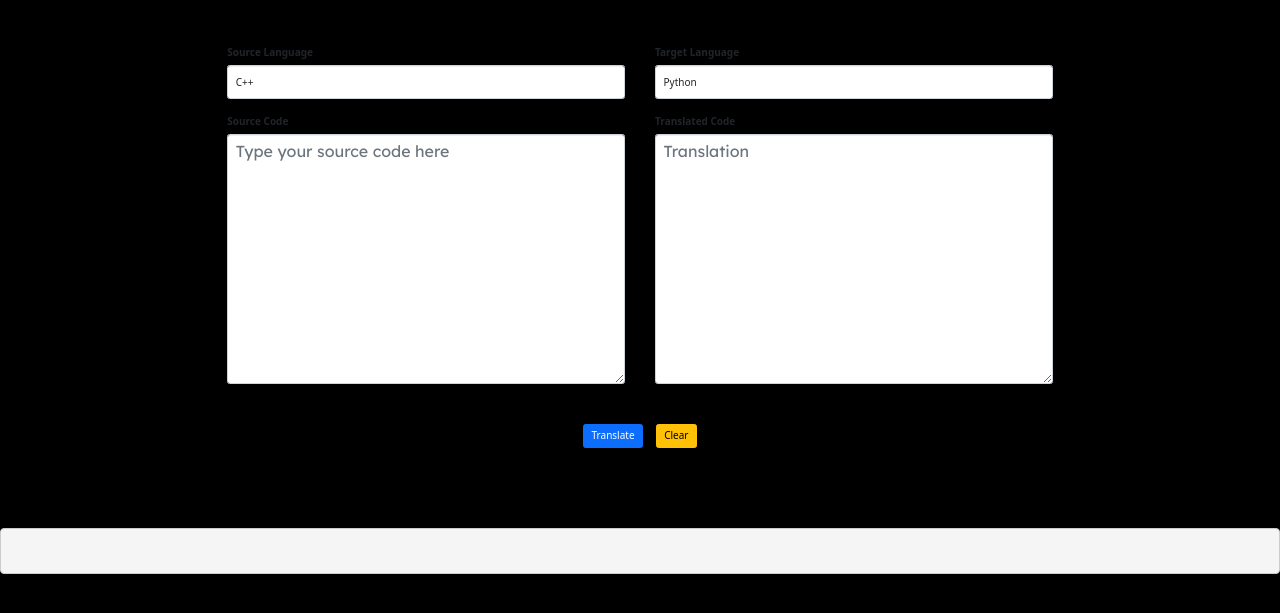
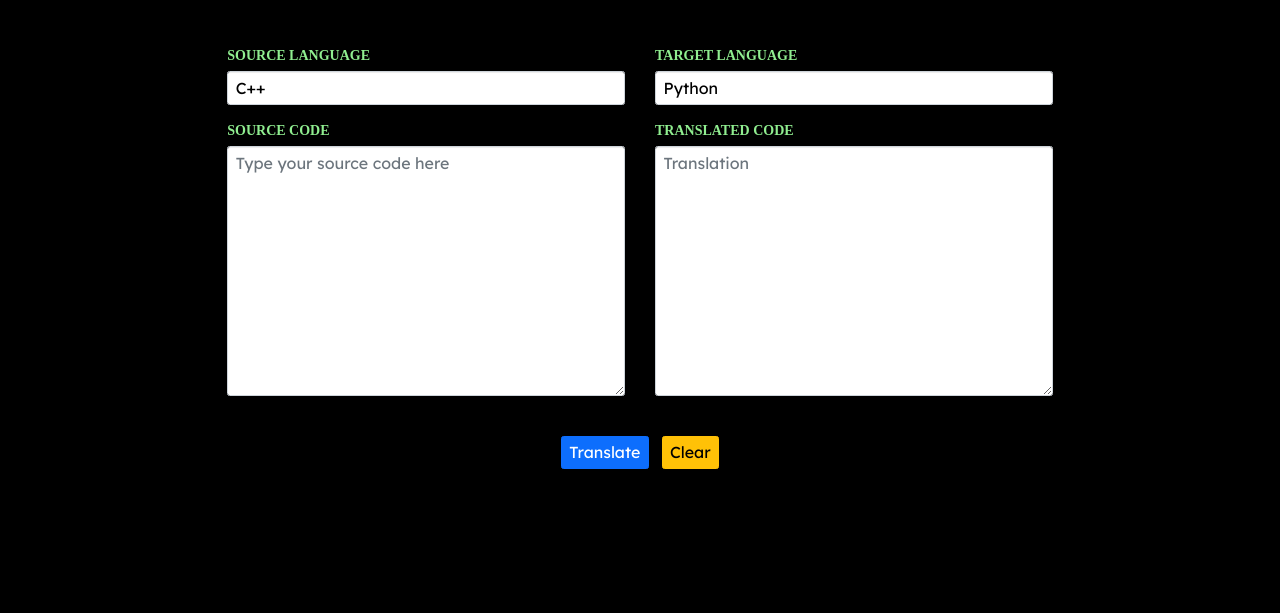
Before and after one commit to anirudhlakkaraju/code2code, a Django app: page /home in a window 1280 px wide. Shown: the part 150-763 px from the top of the page. Run offline with Django 4.2, Linux system fonts and the light colour scheme; some libraries are stand-ins or nearby versions; some web fonts are replaced.

Commit message:
colors, layout & spinner changes

```diff
--- a/translate/templates/home.html
+++ b/translate/templates/home.html
@@ -8,45 +8,46 @@
 
     <header>
         <link rel="stylesheet"  href="{%  static  'css/translate.css'  %}">
-        <h1 class="text-center title"><a class="text-decoration-none" style="color: rgb(6, 6, 158);" href="{% url 'home'%}">CODE</a><a class="text-decoration-none two-font" style="color: rgb(215, 140, 20);" href="{% url 'home'%}">2</a><a class="text-decoration-none" style="color: rgb(6, 6, 158);" href="{% url 'home'%}">CODE</a></h1>
-        <!-- <h1 class="text-center title"><a class="text-decoration-none"  href="{% url 'home'%}"><span class="code">CODE</span><span class="two">2</span><span class="code">CODE</span></a></h1> -->
-
+        <h1 class="title">
+            <a class="text-decoration-none" style="color: rgb(6, 6, 158);" href="{% url 'home'%}">CODE</a>
+            <a class="text-decoration-none two-font" style="color: rgb(215, 140, 20);" href="{% url 'home'%}">2</a>
+            <a class="text-decoration-none" style="color: rgb(6, 6, 158);" href="{% url 'home'%}">CODE</a>
+        </h1>
     </header>
 
     <form id="inputForm" action="" method="post">
 
         {% csrf_token %}
        <div class="container main-box">
-
            <div class="container-sm box1">
                 <div class="container form-row">
                     <div class="form-group col-md-6">
-                        <label for="SourceLanguageSelection" class="text-font">Source Language</label>
-                        {% render_field form.source_language id="SourceLanguageSelection" class="form-control text-font" %}
+                        <label for="SourceLanguageSelection" class="label-font">SOURCE LANGUAGE</label>
+                        {% render_field form.source_language id="SourceLanguageSelection" class="form-control drop-font" %}
                     </div>
 
                     <div class="form-group col-md-6">
-                        <label for="TargetLanguageSelection" class="text-font">Target Language</label>
-                        {% render_field form.target_language id="TargetLanguageSelection" class="form-control text-font" %}
+                        <label for="TargetLanguageSelection" class="label-font">TARGET LANGUAGE</label>
+                        {% render_field form.target_language id="TargetLanguageSelection" class="form-control drop-font" %}
                     </div>
                 </div>
 
 
                 <div class="container form-row">
                     <div class="form-group col-md-6">
-                        <label for="SourceCodeInput" class="text-font">Source Code</label>
+                        <label for="SourceCodeInput" class="label-font">SOURCE CODE</label>
                         {% render_field form.source_code type="text" class="form-control placeholder-font" id="SourceCode" oninput="update(this.value);" placeholder="Type your source code here" %}
                     </div>
                     <div class="form-group col-md-6">
-                        <label for="TranslatedCode" class="text-font">Translated Code</label>
+                        <label for="TranslatedCode" class="label-font">TRANSLATED CODE</label>
                         {% render_field form.translated_code type="text" class="form-control placeholder-font" id="TranslatedCode" placeholder="Translation" %}
                     </div>
                 </div>
 
                 <div class="container box2">
                    <div class="text-center">
-                       <input type="submit" class="btn btn-primary text-font button" id="translateButton" value="Translate">
-                       <button type="button" class="btn btn-warning text-font button" onclick="this.form.reset();">Clear</button>
+                       <input type="submit" class="btn btn-primary submit-font button" id="translateButton" value="Translate">
+                       <button type="button" class="btn btn-warning clear-font button" onclick="this.form.reset();">Clear</button>
                    </div>
                 </div>
 
@@ -58,9 +59,7 @@
             </div>
         </div>
 
-        <pre id="highlighting" aria-hidden="true">
-            <code class="language-html" id="highlighting-content"></code>
-        </pre>
+
     </form>
 
 {% endblock %}
@@ -70,14 +69,6 @@
 
 <script>
 
-    function update(text) {
-        let result_element = document.querySelector("#highlighting-content");
-        // Update code
-        result_element.innerText = text;
-        // Syntax Highlight
-        Prism.highlightElement(result_element);
-    }
-
     console.log("inside AJAX call");
 
     // Send form inputs to "/translate" url as POST request
@@ -85,7 +76,7 @@
 
     const inputForm = document.getElementById("inputForm");
     var token = '{{csrf_token}}';
-    const spinner = document.getElementById("Spinner")
+    var spinner = document.getElementById("Spinner")
     const translateButton = document.getElementById("translateButton")
 
     // Function to execute on submitting form
@@ -106,7 +97,7 @@
         console.log(inputFormResponse)
 
         // Show loading gif
-        spinner.style.color = 'black'
+        spinner.style.visibility = "visible"
 
         // Disable translate button to prevent multiple clicks
         translateButton.setAttribute("disabled","disabled")
@@ -129,7 +120,7 @@
         // Display translated text
 
         // Remove spinner
-        spinner.style.color = 'white'
+        spinner.style.visibility = "hidden"
 
         // Enable translate button again
         translateButton.removeAttribute("disabled")
```
